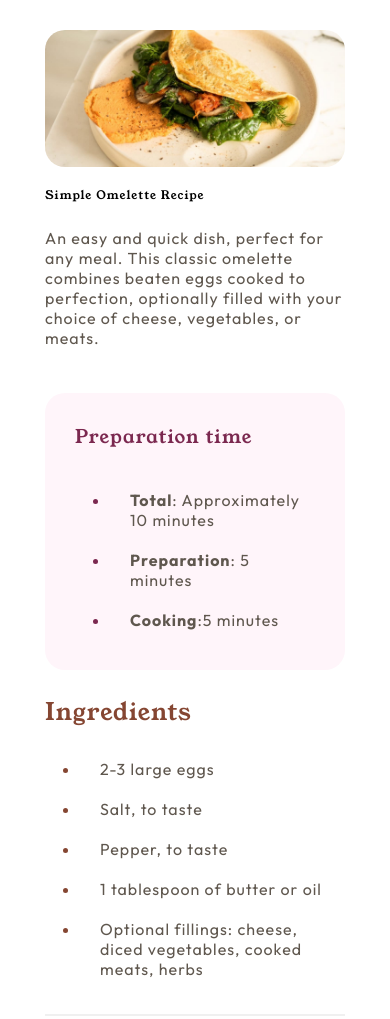
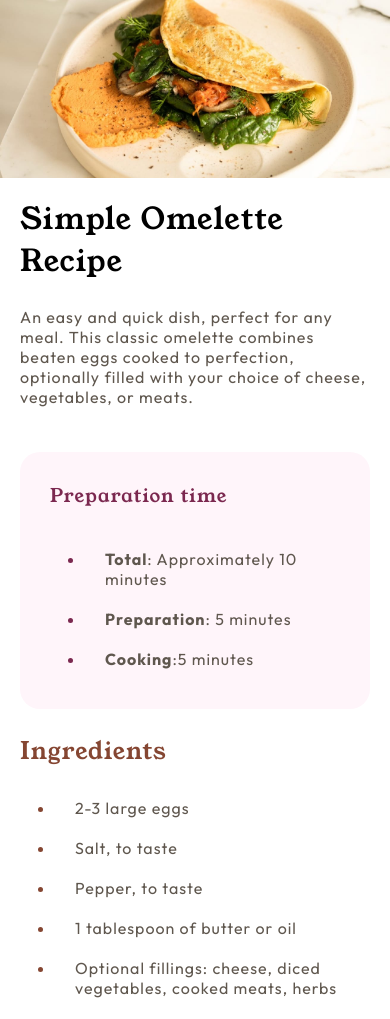
Before and after one commit to Pornnalin/Frontend-Recipe-page, a plain HTML site: page index.html in a window 390 px wide. Shown: the top 1019 px of the page. Drawn offline with Linux system fonts and the light colour scheme.

Commit message:
edit : fix padding

```diff
--- a/index.html
+++ b/index.html
@@ -22,7 +22,7 @@
 
 <body>
   <div class="container">
-    <img id="omeleimg" src="assets/images/image-omelette.jpeg" alt="">
+    <img class="omeleimg" src="assets/images/image-omelette.jpeg" alt="">
     <header>
       <h1>Simple Omelette Recipe</h1>
       <div class="intro">
--- a/style.css
+++ b/style.css
@@ -14,9 +14,9 @@ body {
 .container {
   background-color: hsl(0, 0%, 100%);
   padding: 30px;
-  border-radius: min(20px, 0);
+  border-radius: 20px;
   max-width: 50vw;
-  min-width: 300px;
+  min-width: 350px;
   display: flex;
   justify-content: center;
   flex-direction: column;
@@ -44,7 +44,7 @@ h3,
 .ingredients ul li::marker {
   color: hsl(14, 45%, 36%);
 }
-#omeleimg {
+.omeleimg {
   border-radius: 20px;
   display: block;
   max-width: 100%;
@@ -123,6 +123,23 @@ header {
     background-color: hsl(0, 0%, 100%);
   }
   h1 {
-    font-size: 3cqi;
+    font-size: 30px;
+  }
+  .container {
+    padding: 0;
+    max-width: 100vw;
+    border-radius: 0;
+  }
+  .omeleimg {
+    border-radius: 0;
+  }
+  .header,
+  .pretime,
+  .ingredients,
+  .instructions,
+  .nutrition,
+  .intro,
+  h1 {
+    margin: 0 20px;
   }
 }
```
